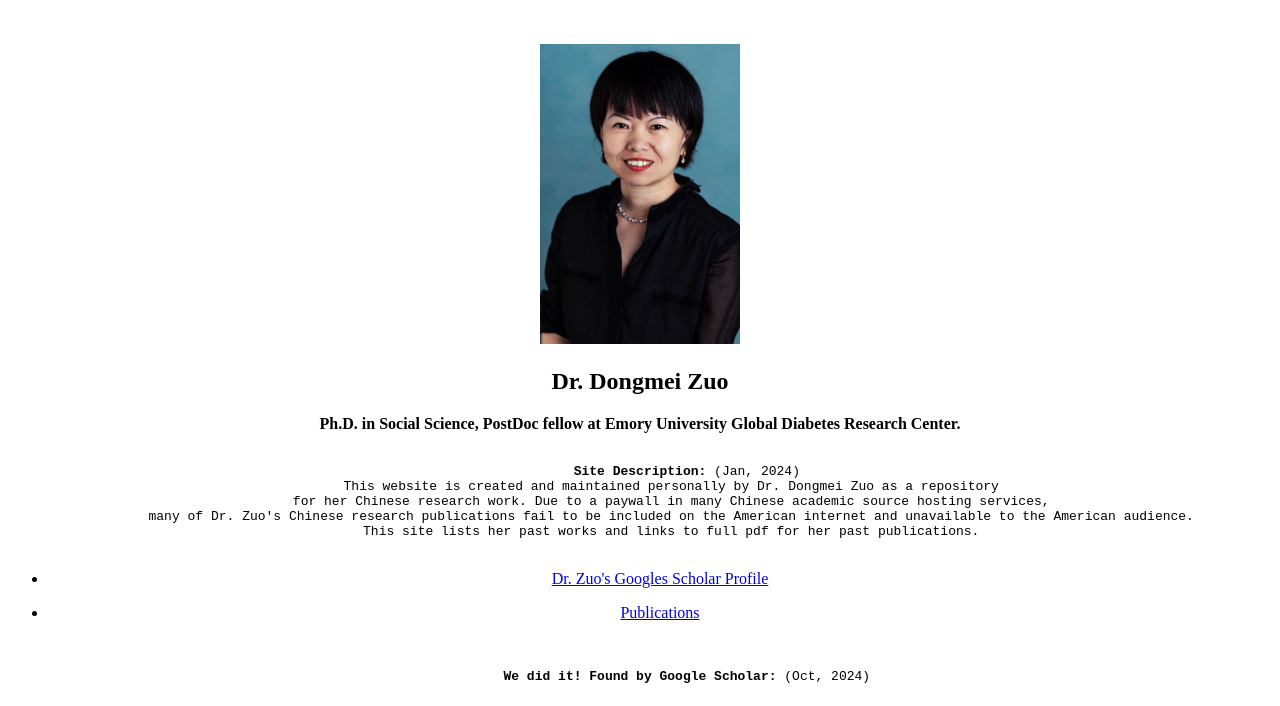
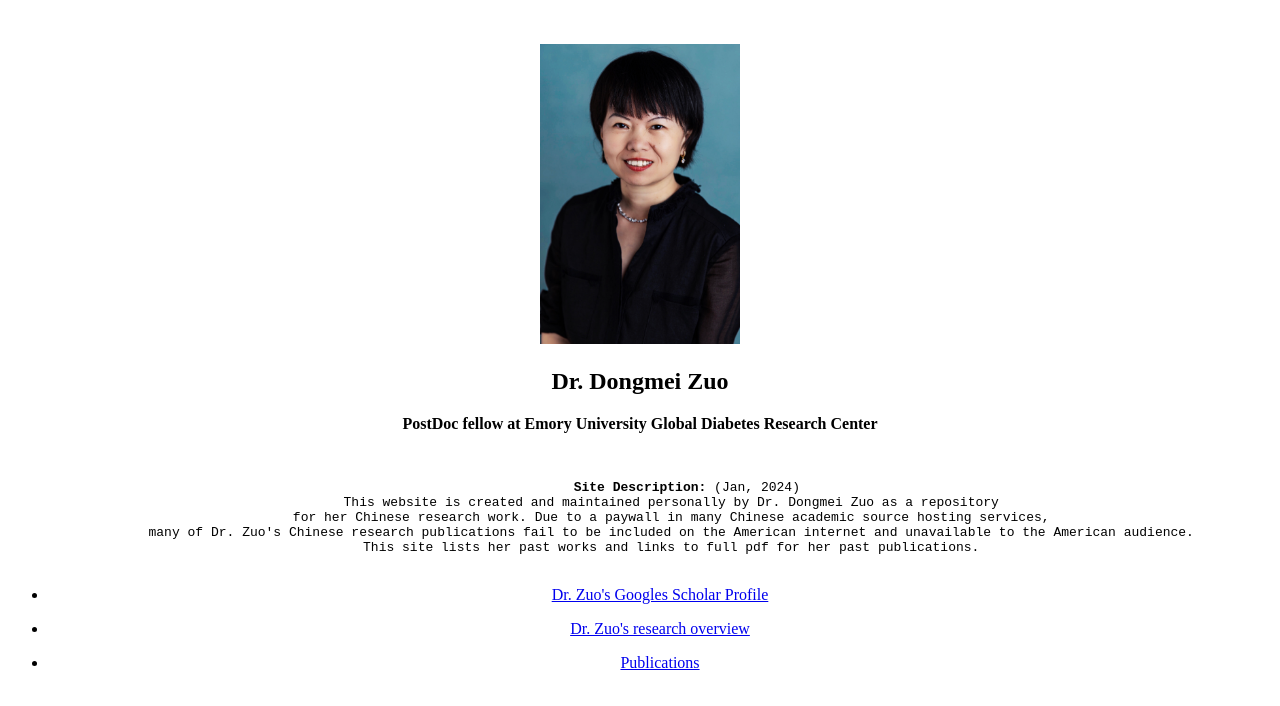
Before and after one commit to sayOnesa/dongmei_citation_site, a plain HTML site: page index.html in a window 1280 px wide. Shown: the top 706 px of the page. Drawn offline with Linux system fonts and the light colour scheme.

Commit message:
Inserted found screencap

```diff
--- a/index.html
+++ b/index.html
@@ -29,11 +29,16 @@
     <div style="text-align: center;">
     <h2><b>Dr. Dongmei Zuo</b></h2>
     </div>
+
+
     <body>
         <div style="text-align: center;">
-            <p> <b>Ph.D. in Social Science, PostDoc fellow at Emory University Global Diabetes Research Center.</b></p>
+            <p> <b>PostDoc fellow at Emory University Global Diabetes Research Center</b></p>
+        </div>
+        <br>
 
-            <pre>
+        <div style="text-align: center;">
+        <pre>
             <b>Site Description:</b> (Jan, 2024)
         This website is created and maintained personally by Dr. Dongmei Zuo as a repository
         for her Chinese research work. Due to a paywall in many Chinese academic source hosting services,
@@ -42,10 +47,17 @@
             </pre>
         </div>
 
+
         <div style="text-align: center;">
         <ul>
             <li ><a href="https://scholar.google.com/citations?user=qnTM1h4AAAAJ&hl=en" target="_blank">Dr. Zuo's Googles Scholar Profile</a></li>
         </ul>
+        </div>
+
+        <div style="text-align: center;">
+            <ul>
+                <li ><a href="https://diabetes.emory.edu/people/post-doctoral-fellows/zuo-dongmei.html" target="_blank">Dr. Zuo's research overview</a></li>
+            </ul>
         </div>
 
         <div style="text-align: center;">
@@ -57,7 +69,7 @@
         <br>
         <div style="text-align: center;">
         <pre>
-            <b>We did it! Found by Google Scholar:</b> (Oct, 2024)
+            <b><h2>&#128512;</h2> We did it! Found by Google Scholar:</b> (Oct, 2024)
             </pre>
             <a><img src="images/FirstFound.png" alt="Screenshot of dongmeizuo.com found by Google Scholar" height="300"></a>
         </div>
```
